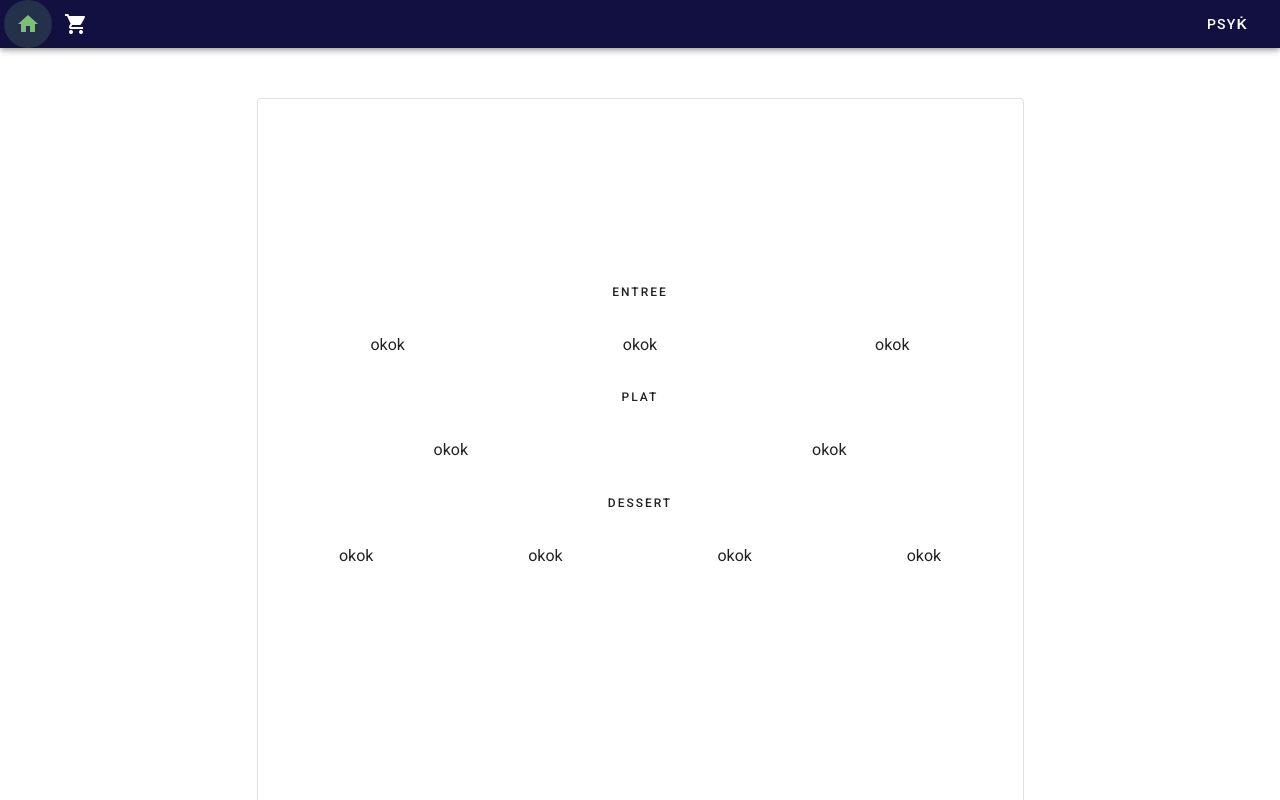
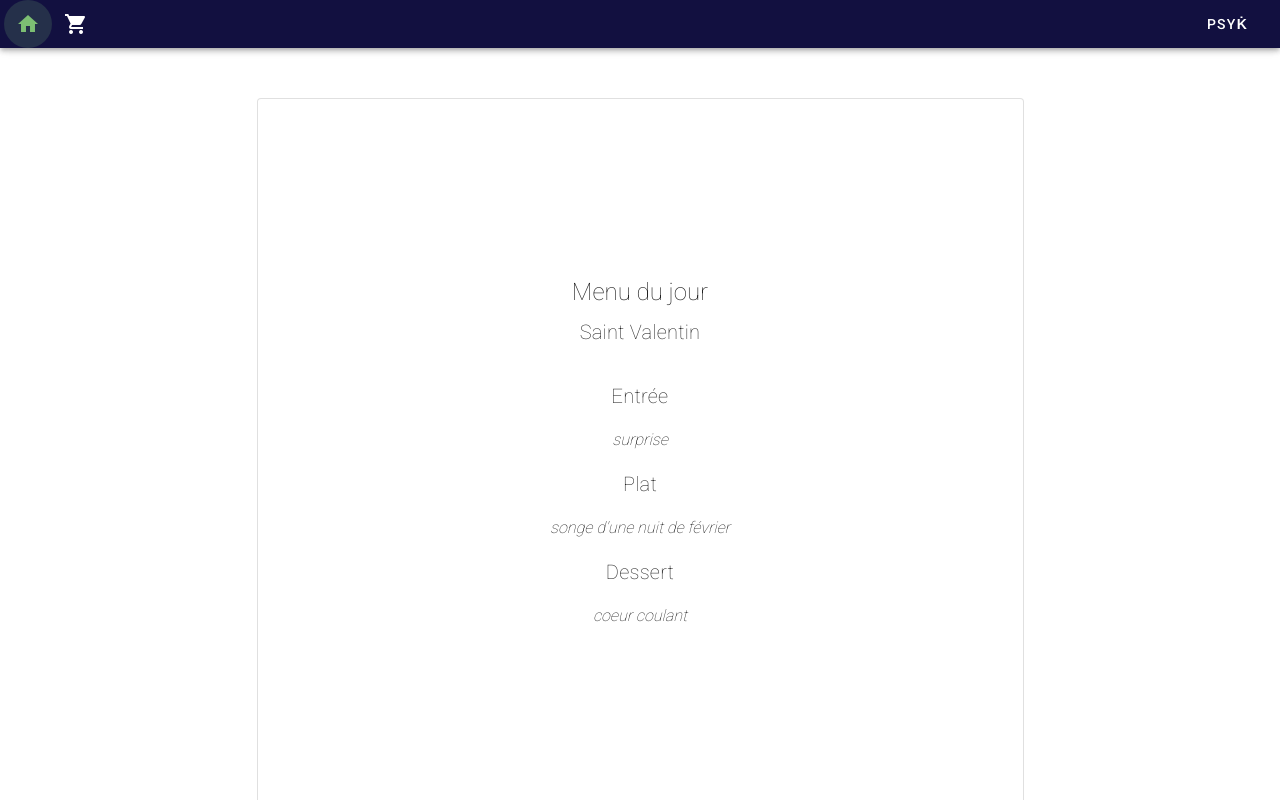
Before and after one commit to EmptyDevs/PsykApp, a Vue app: page /shop in a window 1280 px wide. Shown: the top 800 px of the page. Built offline with nearby package versions, Linux system fonts and the light colour scheme.

Commit message:
add softs

```diff
--- a/src/components/shop/service_item.vue
+++ b/src/components/shop/service_item.vue
@@ -53,7 +53,7 @@ export default {
   methods: {
     ...mapActions(["add_to_cart", "delete_item_in_cart", "is_in_cart"]),
     on_plus_click() {
-      let a = {id: 9999, name: "Sevice", service: ""}
+      let a = {id: 9999, name: "Service", service: ""}
       a.service = this.text_input
       this.add_to_cart(a)
       this.readonly = true
--- a/src/store/index.js
+++ b/src/store/index.js
@@ -8,56 +8,50 @@ export default new Vuex.Store({
     category: [
       {
         id: 1, name: "Alcool", products: [
-          { id: 11, name: "Vodka", description: "Ceci est une vodka super rigolote", img: "vodka.png" },
-          { id: 12, name: "Rhum", description: "", img: "rhum.png" },
-          { id: 13, name: "Whisky", description: "", img: "whisky.png" },
-          { id: 14, name: "Bieres", description: "", img: "bieres.png" },
+          { id: 11, name: "Vodka", description: "Pour combien tu cul sec ?", img: "vodka.png" },
+          { id: 12, name: "Rhum", description: "Pour une soirée rhumantique", img: "rhum.png" },
+          { id: 13, name: "Whisky", description: "Vous voulez un whisky ? - Juste un doigt. - Vous ne voulez pas un whisky d'abord ?", img: "whisky.png" },
+          { id: 14, name: "Bieres", description: "Tite bibine ?", img: "bieres.png" },
         ]
       },
       {
-        id: 2, name: "Food", products: [
-          { id: 21, name: "Gratin dauphinois", description: "", img: "gratin.png" },
-          { id: 22, name: "Croque monsieur", description: "", img: "croque_monsieur.png" },
-          { id: 23, name: "Croissant", description: "", img: "croissant.png" },
-          { id: 24, name: "Apéro", description: "", img: "apero.png" },
+        id: 2, name: "Soft", products: [
+          { id: 21, name: "Jus d’orange", description: "", img: "jus_orange.png" },
+          { id: 22, name: "Café", description: "", img: "cafe.png" },
+          { id: 23, name: "Chocolat chaud", description: "", img: "chocolat_chaud.png" },
         ]
       },
       {
-        id: 3, name: "Service", description: "", products: [
+        id: 3, name: "Food", products: [
+          { id: 31, name: "Gratin dauphinois", description: "", img: "gratin.png" },
+          { id: 32, name: "Croque monsieur", description: "", img: "croque_monsieur.png" },
+          { id: 33, name: "Croissant", description: "", img: "croissant.png" },
+          { id: 34, name: "Apéro", description: "", img: "apero.png" },
         ]
       },
       {
-        id: 4, name: "A fumer et autres", description: "", products: [
-          { id: 41, name: "Proto", description: "", img: "protos.png" },
-          { id: 42, name: "Clope", description: "", img: "clope.png" },
-          { id: 43, name: "Poppers", description: "", img: "poppers.png" },
-          { id: 44, name: "Herbes de Provence", description: "", img: "herbes_provence.png" },
+        id: 4, name: "Service", description: "", products: [
+        ]
+      },
+      {
+        id: 5, name: "Divers", description: "", products: [
+          { id: 51, name: "Proto", description: "", img: "protos.png" },
+          { id: 52, name: "Clope", description: "", img: "clope.png" },
+          { id: 53, name: "Poppers", description: "", img: "poppers.png" },
+          { id: 54, name: "Divers", description: "", img: "herbes_provence.png" },
+          { id: 55, name: "Cookies de l'espace", description: "", img: "cookie.jpg" },
         ]
       },
     ],
-    menu: [
-      {
-        category: "entree", list: [
-          { name: "Salade" },
-          { name: "Tomate" },
-          { name: "Carotte" },
-        ]
-      },
-      {
-        category: "plat", list: [
-          { name: "Poisson" },
-          { name: "Boeuf" },
-        ]
-      },
-      {
-        category: "dessert", list: [
-          { name: "Chocolat" },
-          { name: "Poire" },
-          { name: "Flan" },
-          { name: "Pruneau" },
-        ]
-      },
-    ],
+    menu: {
+      title: "Saint Valentin",
+      content: [
+        {title: "Entrée", value: "surprise"},
+        {title: "Plat", value: "songe d'une nuit de février"},
+        {title: "Dessert", value: "coeur coulant"},
+      ],
+    },
+
     cart: [
     ],
   },
--- a/src/view/homepage.vue
+++ b/src/view/homepage.vue
@@ -2,19 +2,11 @@
   <div style="padding: 50px">
     <v-card class="mx-auto" max-width="65%" outlined>
       <v-img max-width="100%" src="../assets/menu/top-menu.png" />
-      <div v-for="(catMenu, i) in menu" :key="i" link>
-        <div style="text-align: center" class="overline mb-4">{{catMenu.category}}</div>
-        <v-list-item>
-          <v-list-item-content>
-            <v-row justify="center" align="center">
-              <v-col v-for="(item, j) in catMenu.list" :key="j" link>
-                <div>
-                  <p style="text-align: center">okok</p>
-                </div>
-              </v-col>
-            </v-row>
-          </v-list-item-content>
-        </v-list-item>
+      <div style="text-align: center" class="headline font-weight-thin mb-2">Menu du jour</div>
+      <div style="text-align: center" class="title font-weight-thin mb-8">{{_menu.title}}</div>
+      <div v-for="(vals, i) in _menu.content" :key="i" link>
+        <div style="text-align: center" class="title font-weight-thin mb-4">{{vals.title}}</div>
+        <div style="text-align: center" class="font-italic font-weight-thin mb-4">{{vals.value}}</div>
       </div>
       <v-img src="../assets/menu/bottom-menu.png" />
     </v-card>
@@ -28,17 +20,6 @@ export default {
     ...mapGetters({
       _menu: "stateMenu"
     })
-  },
-  beforeMount() {
-    console.log(this.menu);
-  },
-  data() {
-    return {
-      menu: {}
-    };
-  },
-  created() {
-    this.menu = this._menu;
   }
 };
 </script>
--- a/src/view/shoppage.vue
+++ b/src/view/shoppage.vue
@@ -2,6 +2,7 @@
   <v-layout style="padding-bottom: 50px">
     <v-flex xs10>
       <v-container>
+        <v-tab max-width="25%" class="font-weight-thin">
           <v-select
             v-model="select"
             :items="category"
@@ -12,8 +13,9 @@
             return-object
             single-line
           />
+        </v-tab>
 
-        <div v-if="select.id != 3" align="center" justify="center">
+        <div v-if="select.id != 4" align="center" justify="center">
           <v-row class="light--text">
             <v-col cols="6" v-for="(vals, i) in select.products" :key="i" link>
               <ShopItem :data="vals" />
@@ -30,8 +32,13 @@
           <v-btn @click="reset_cart" text style="font-size: 0.7em">Vider</v-btn>
           <v-list-item three-line>
             <v-list-item-content>
-              <v-card-title>Votre panier</v-card-title>
-              <td v-for="(product, i) in cart" :key="i" link>{{product.name}}</td>
+              <div style="text-align: center" class="title font-weight-thin mb-8">Votre panier</div>
+              <div
+                class="font-italic font-weight-thin mb-2"
+                v-for="(product, i) in cart"
+                :key="i"
+                link
+              >{{product.name}}</div>
             </v-list-item-content>
           </v-list-item>
         </v-card>
@@ -54,7 +61,7 @@ export default {
     ...mapGetters({
       category: "getCategory",
       cart: "getCart"
-    }),
+    })
   },
   methods: {
     ...mapActions(["reset_cart"])
```
Also changed, not shown: src/assets/products/cookie.jpg (added). Lines whose indentation alone changed are shown as unchanged.
